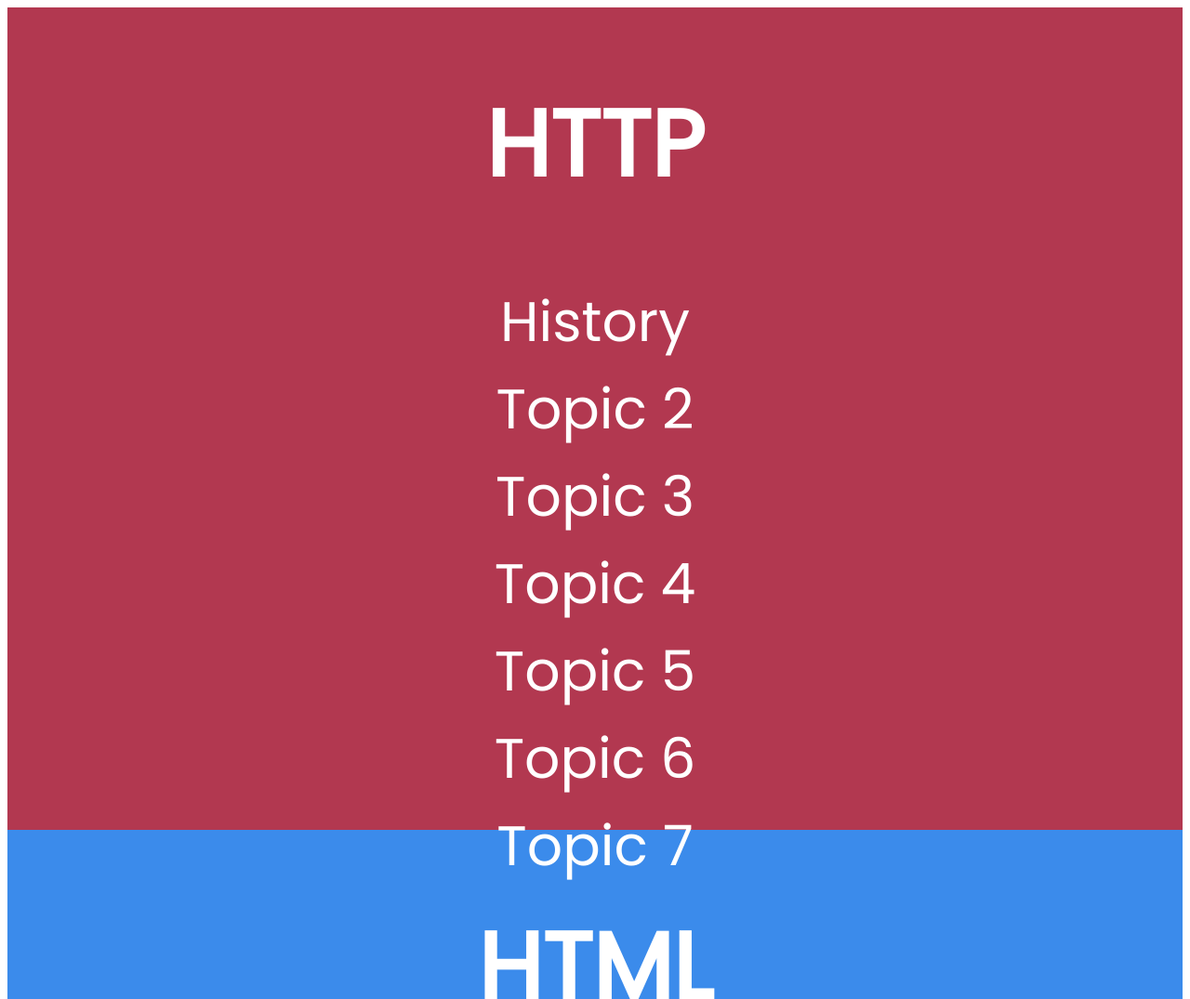
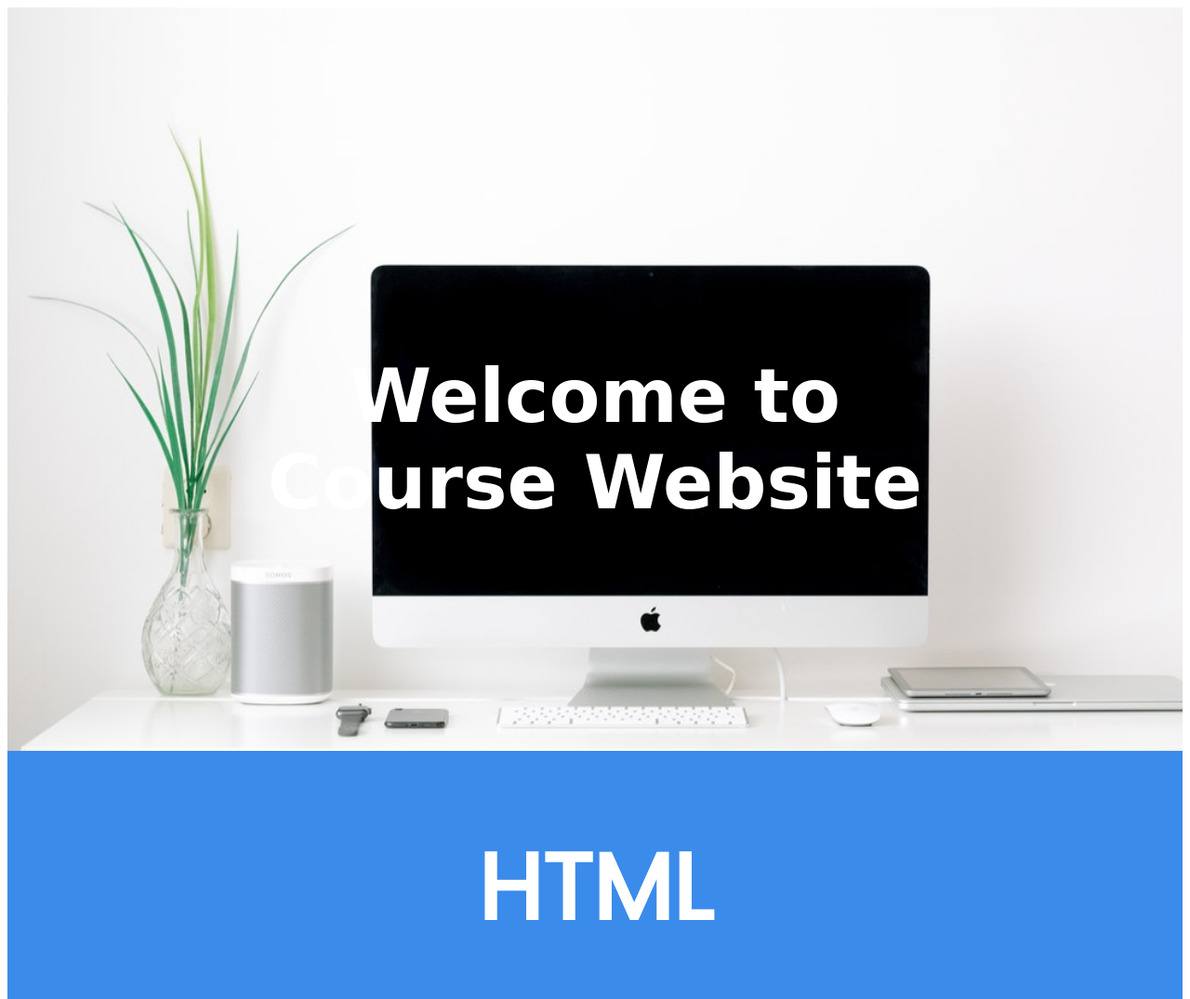
Before and after one commit to Jeimseu0919/Team-papasa, a plain HTML site: page Midterm/index.html in a window 1280 px wide. Shown: the top 1075 px of the page at 93% size. Drawn offline with Linux system fonts and the light colour scheme.

Commit message:
Add files via upload
updated design

```diff
--- a/Midterm/Gen/css/style.css
+++ b/Midterm/Gen/css/style.css
@@ -1,3 +1,17 @@
+h2 {
+  font-family: cursive;
+  text-align: center;
+  color: white;
+  font-size:80px;
+}
+
+#cover {
+  background-image: url('../img/Macbook.jpeg');
+  height: 100vh;
+  background-repeat: no-repeat;
+  background-size: cover;
+}
+
 #http {
   background-color: #B23850;
   height: 110vh;
--- a/Midterm/index.html
+++ b/Midterm/index.html
@@ -1,25 +1,36 @@
 <!DOCTYPE html>
 <html>
+  <link href="Gen/img/logo.png" rel="icon">
+  <link href="img/apple-touch-icon.png" rel="apple-touch-icon">
+
   <head>
     <title>Course Website</title>
     <link href="https://fonts.googleapis.com/css?family=Poppins&display=swap" rel="stylesheet">
-    <link href="./style.css" type="text/css" rel="stylesheet">
+    <link href="Gen/css/style.css" type="text/css" rel="stylesheet">
   </head>
-  <body>
+<body>
     <div class="home">
-      <div id="http">
-        <h1>
-          HTTP
-        </h1>
-        <ul>
-          <li><a href="./httphistory.html">History</a></li>
-          <li>Topic 2</li>
-          <li>Topic 3</li>
-          <li>Topic 4</li>
-          <li>Topic 5</li>
-          <li>Topic 6</li>
-          <li>Topic 7</li>
-        </ul>
+        <div id="cover">
+        <br>
+        <br>
+        <br>
+        <br>
+        <br>
+        <br>
+        <br>
+        <br>
+        <br>
+        <br>
+        <br>
+        <br>
+        <br>
+        <br>
+        <br>
+        <br>
+        <br>
+        <h2>
+          Welcome to  <br>Course Website
+        </h2>
     </div>
     <div id="html">
       <h1>
```
Also changed, not shown: Midterm/about.html (+3 -1 lines), Midterm/csshistory.html (+4 -2 lines), Midterm/htmlhistory.html (+4 -2 lines), Midterm/httphistory.html (+4 -2 lines), Midterm/Gen/img/Macbook.jpeg (added), Midterm/Gen/img/Macbook1.jpeg (added), Midterm/Gen/img/Macbook2.jpeg (added), 1 other file.
